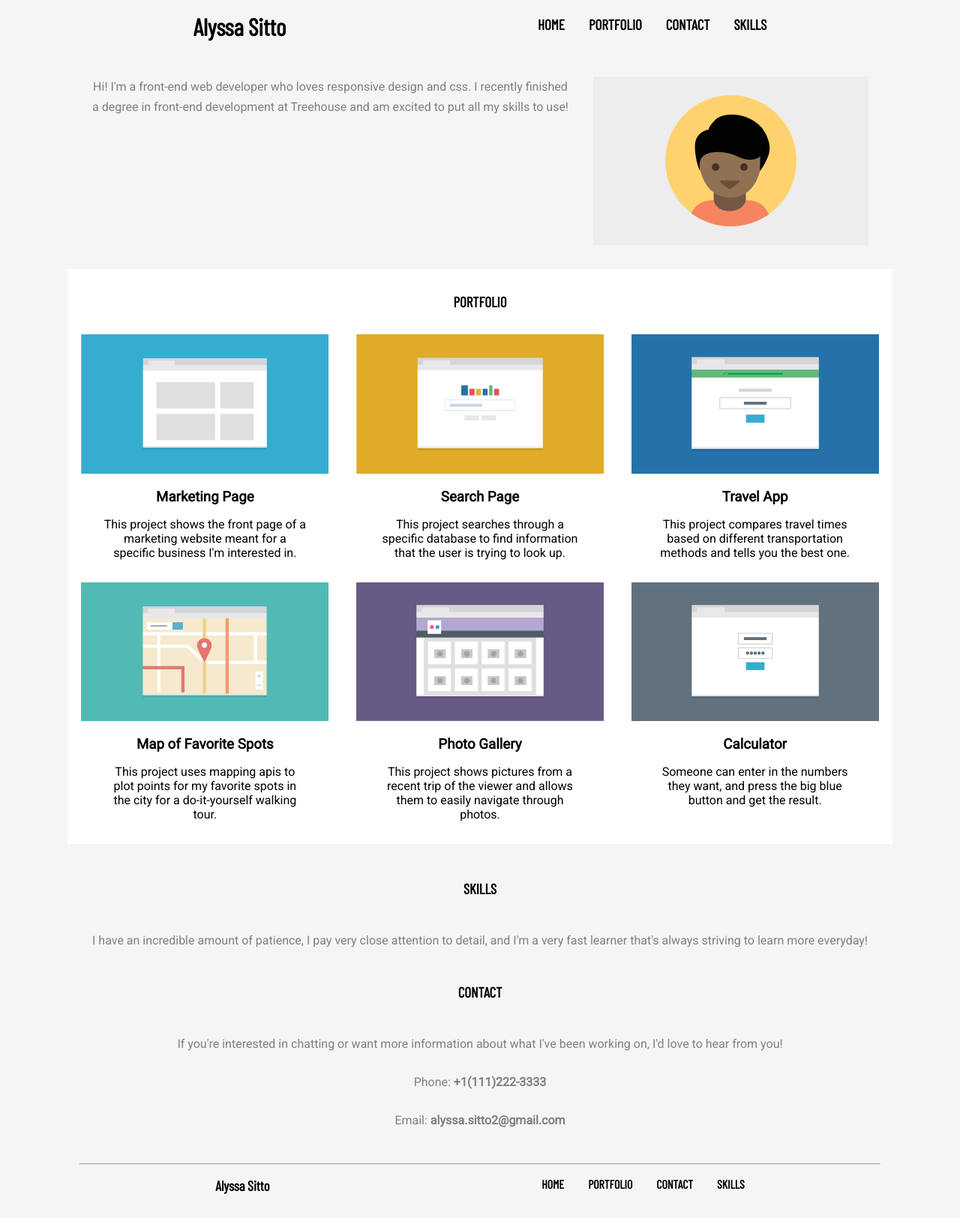
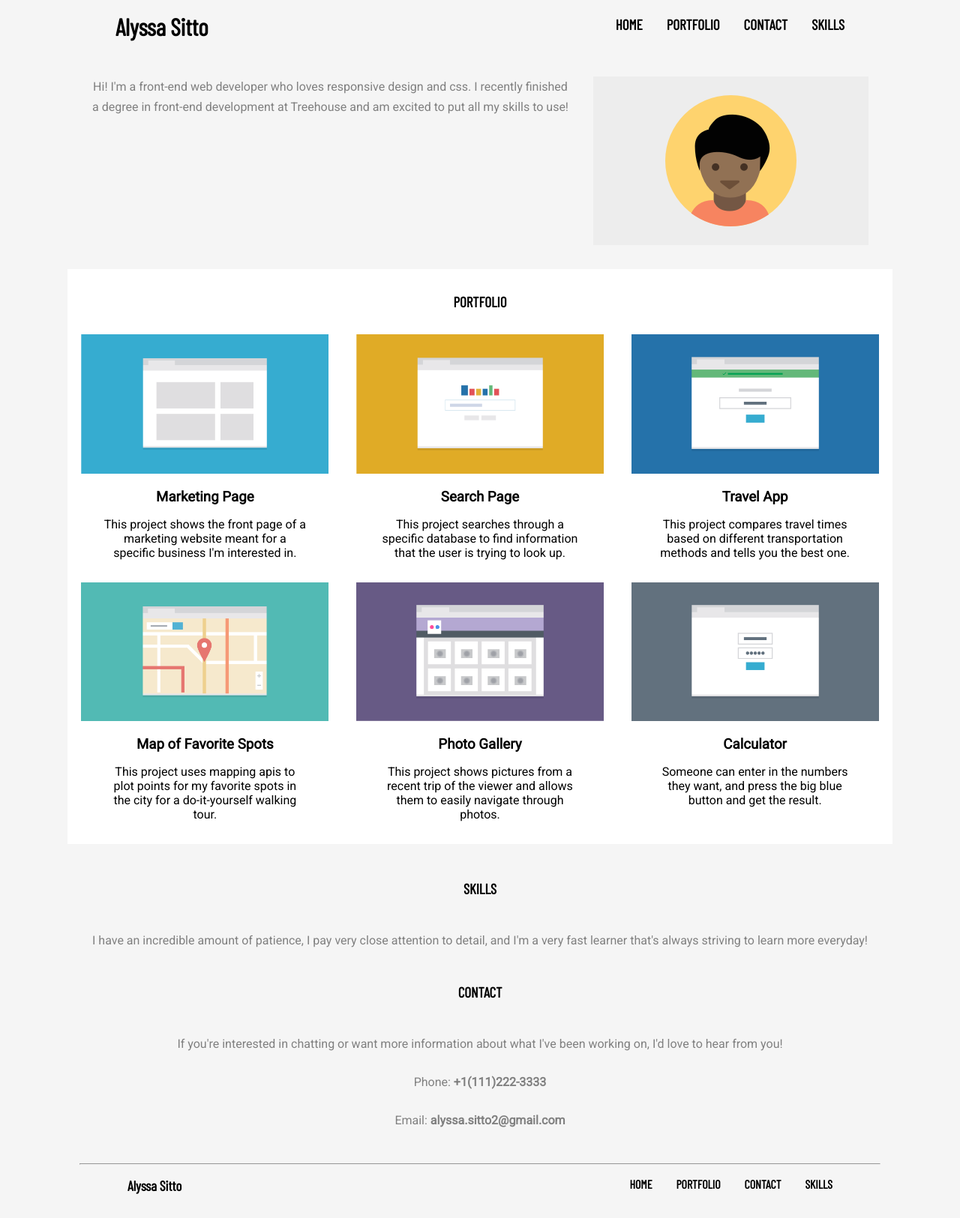
Before and after one commit to alyssasitto/Techdegree-Project-2, a plain HTML site: page index.html in a window 1280 px wide. Shown: the whole page at 75% size. Drawn offline with nearby package versions, Linux system fonts and the light colour scheme.

Commit message:
edited name and navbar margin

```diff
--- a/css/styles.css
+++ b/css/styles.css
@@ -163,6 +163,12 @@ footer p {
   body {
     max-width: 1100px;
   }
+  .name {
+    margin-left: 3rem;
+  }
+  .nav {
+    margin-right: 3rem;
+  }
   .portfolio-content {
     display: flex;
     flex-wrap: wrap;
--- a/index.html
+++ b/index.html
@@ -16,8 +16,8 @@
   <body>
     <header class="main-header">
       <div class="header-nav">
-        <h1>Alyssa Sitto</h1>
-        <nav class="nav-list">
+        <h1 class="name">Alyssa Sitto</h1>
+        <nav class="nav-list nav">
           <ul class="main-nav">
             <li id="home"><a href="#home">HOME</a></li>
             <li><a href="#portfolio">PORTFOLIO</a></li>
@@ -134,12 +134,12 @@
         </div>
         <hr />
         <div class="footer mobile-footer">
-          <span>Alyssa Sitto</span>
-          <span><a href="#home">BACK TO TOP</a></span>
+          <span class="name">Alyssa Sitto</span>
+          <span class=""><a href="#home">BACK TO TOP</a></span>
         </div>
         <div class="large-screen-footer">
-          <h3 class="footer-name">Alyssa Sitto</h3>
-          <ul class="footer-nav footer">
+          <h3 class="name footer-name">Alyssa Sitto</h3>
+          <ul class="footer-nav footer nav">
             <li><a href="#home">HOME</a></li>
             <li><a href="#portfolio">PORTFOLIO</a></li>
             <li><a href="#contact">CONTACT</a></li>
```
